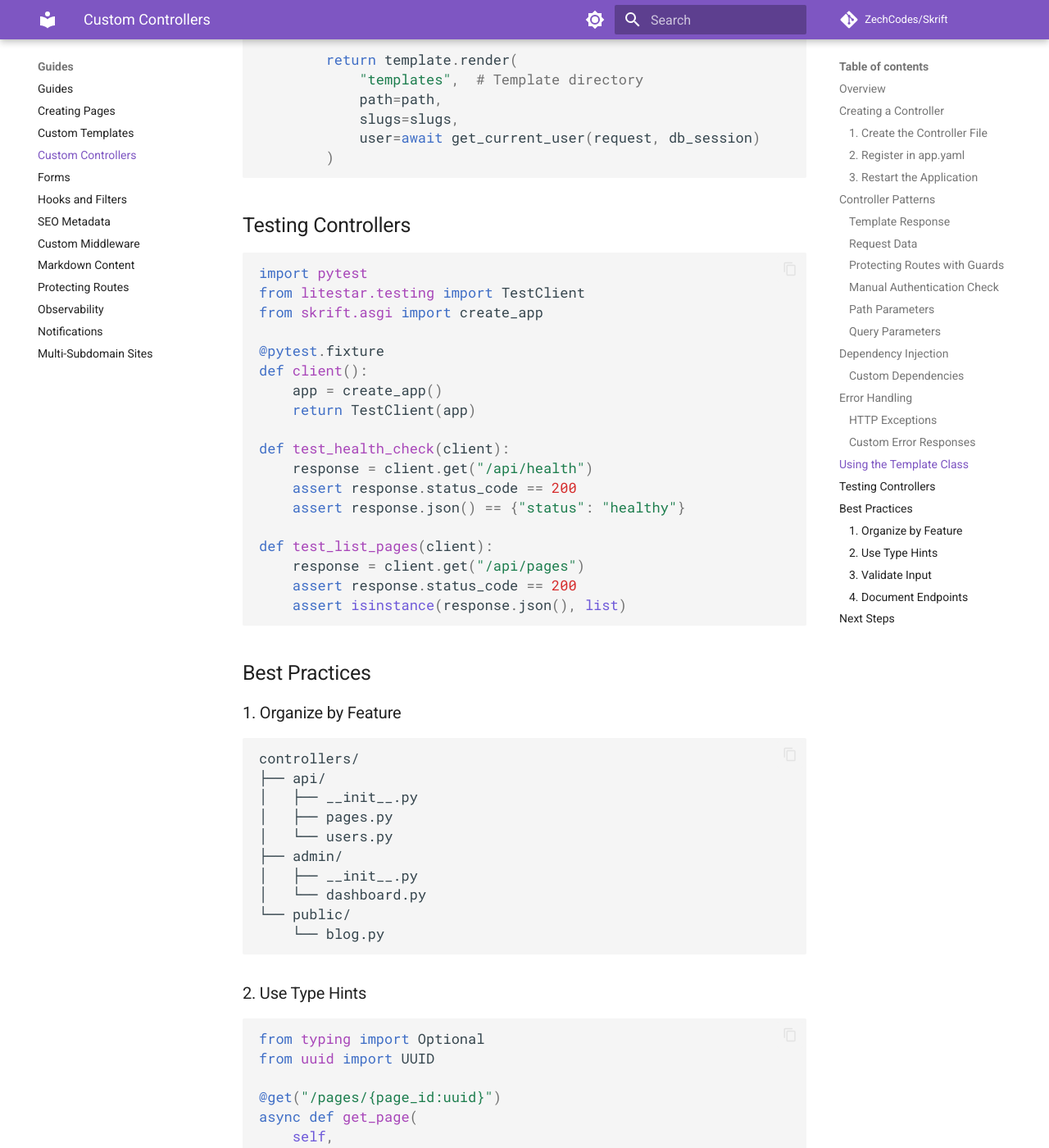
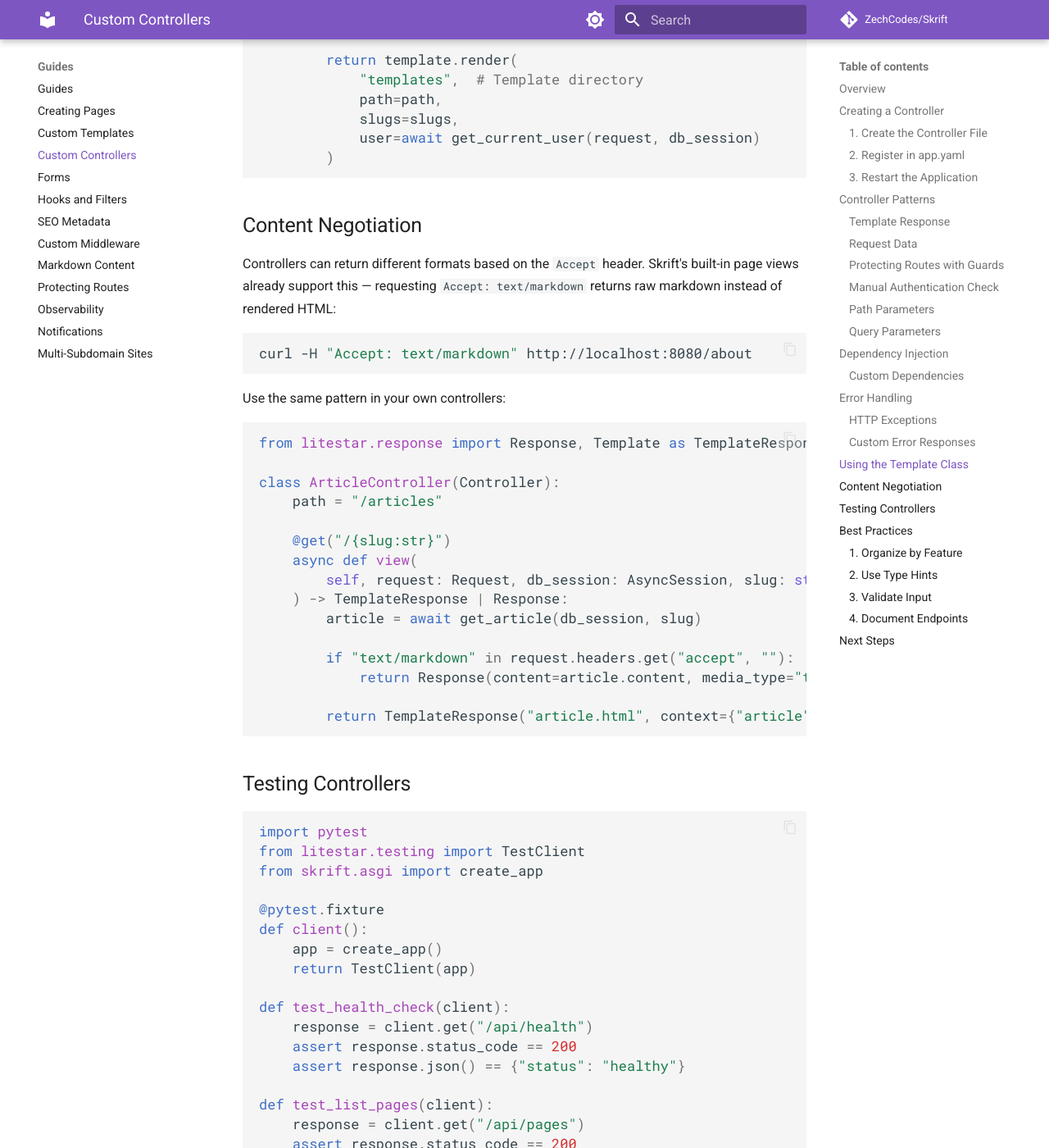
Before and after one commit to ZechCodes/Skrift, an MkDocs documentation site: the page built from docs/guides/custom-controllers.md, in a window 1280 px wide and 1400 px high, scrolled down 7999 px. Shown: the whole window at 82% size. Built offline with MkDocs 1.6.1 and Material for MkDocs 9.7.7, drawn with Linux system fonts in a browser that asks for light colours; comment, search, counter and statistics services are not loaded.

Commit message:
Support Accept: text/markdown on page views
When a client sends Accept: text/markdown, page type views and
WebController return the raw page.content instead of rendered HTML.
Useful for API consumers, CLI tools, and editor integrations.

https://claude.ai/code/session_015sS1HPmUguNGR7xPNca7D9

````diff
--- a/docs/guides/custom-controllers.md
+++ b/docs/guides/custom-controllers.md
@@ -341,6 +341,34 @@ class CustomPageController(Controller):
         )
 ```
 
+## Content Negotiation
+
+Controllers can return different formats based on the `Accept` header. Skrift's built-in page views already support this — requesting `Accept: text/markdown` returns raw markdown instead of rendered HTML:
+
+```bash
+curl -H "Accept: text/markdown" http://localhost:8080/about
+```
+
+Use the same pattern in your own controllers:
+
+```python
+from litestar.response import Response, Template as TemplateResponse
+
+class ArticleController(Controller):
+    path = "/articles"
+
+    @get("/{slug:str}")
+    async def view(
+        self, request: Request, db_session: AsyncSession, slug: str
+    ) -> TemplateResponse | Response:
+        article = await get_article(db_session, slug)
+
+        if "text/markdown" in request.headers.get("accept", ""):
+            return Response(content=article.content, media_type="text/markdown")
+
+        return TemplateResponse("article.html", context={"article": article})
+```
+
 ## Testing Controllers
 
 ```python
````
Also changed, not shown: .claude/skills/skrift/SKILL.md (+4 -0 lines), docs/guides/creating-pages.md (+20 -0 lines), skrift/claude_skill/skrift/SKILL.md (+4 -0 lines), 2 other files.
